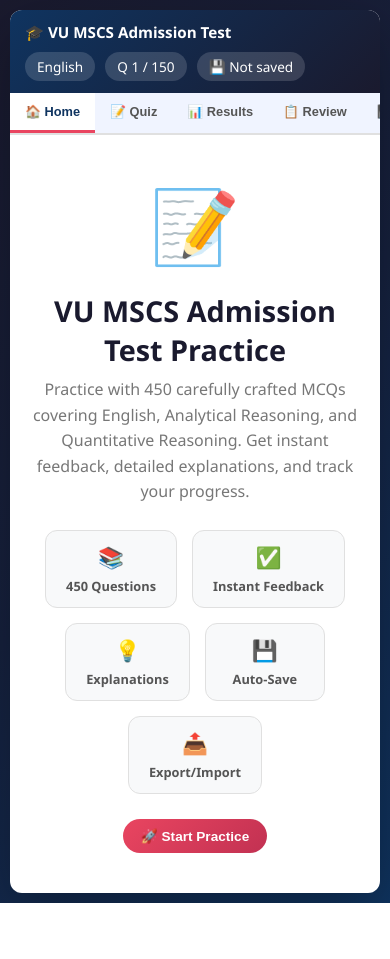
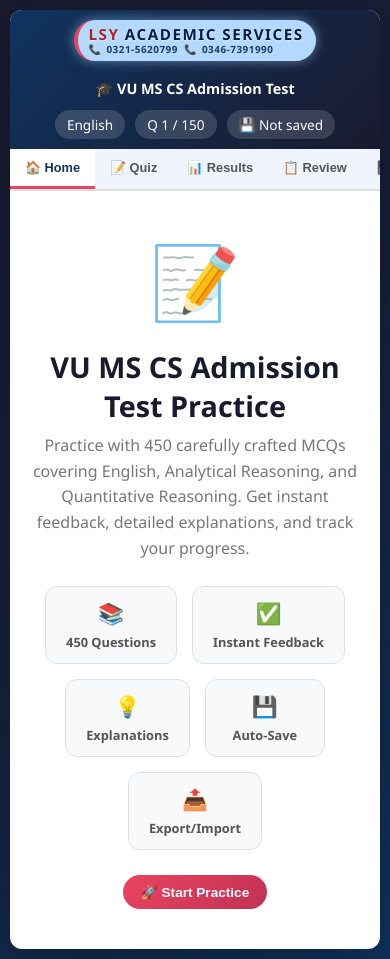
Before and after one commit to LSY-ACADEMICS/vu-mscs-quiz, a plain HTML site: page index.html in a window 390 px wide. Before the commit the page ends 903 px from the top, so only its background shows below. Drawn offline with Linux system fonts and the light colour scheme.

Commit message:
index.html

```diff
--- a/index.html
+++ b/index.html
@@ -4,7 +4,6 @@
   <meta charset="UTF-8">
   <meta name="viewport" content="width=device-width, initial-scale=1.0">
   <title>LSY Academic Services - MCQ Practice</title>
-  <title>VU MSCS Admission Test - MCQ Practice</title>
   <style>
     * { margin: 0; padding: 0; box-sizing: border-box; }
 
@@ -32,32 +31,80 @@
     .header {
       background: linear-gradient(135deg, #0f3460, #1a1a2e);
       color: #fff;
-      padding: 15px 25px;
+      padding: 12px 25px;
       display: flex;
       justify-content: space-between;
       align-items: center;
       flex-wrap: wrap;
+      gap: 12px;
+      position: relative;
+    }
+
+    .header-left {
+      display: flex;
+      align-items: center;
+      gap: 18px;
+      flex-wrap: wrap;
+    }
+
+    /* Text-based logo — light blue background */
+    .logo-text-block {
+      display: flex;
+      flex-direction: column;
+      line-height: 1.2;
+      background: #b3d9ff;          /* light blue */
+      padding: 6px 16px 6px 14px;
+      border-radius: 40px;
+      border-left: 4px solid #e94560;
+      box-shadow: 0 0 12px rgba(179, 217, 255, 0.5);
+      transition: box-shadow 0.3s ease;
+    }
+
+    .logo-text-block:hover {
+      box-shadow: 0 0 20px rgba(179, 217, 255, 0.8);
+    }
+
+    .logo-main {
+      font-size: 1.15rem;
+      font-weight: 800;
+      letter-spacing: 1.5px;
+      color: #0a1e3c;               /* dark navy for contrast */
+      text-transform: uppercase;
+      text-shadow: 0 1px 2px rgba(255,255,255,0.6);
+    }
+
+    .logo-main span {
+      color: #b22222;               /* deep red accent */
+      font-weight: 900;
+    }
+
+    .logo-phones {
+      font-size: 0.72rem;
+      font-weight: 600;
+      color: #1e3a5f;               /* dark blue for readability */
+      letter-spacing: 0.5px;
+      display: flex;
       gap: 10px;
-    }
-
-    .header-left {
-      display: flex;
-      align-items: center;
-      gap: 15px;
-    }
-
-    .header-logo {
-      height: 60px;
-      width: auto;
-      background: #fff;
-      border-radius: 50%;
-      padding: 3px;
-      box-shadow: 0 0 15px rgba(255,255,255,0.2);
-    }
-
+      flex-wrap: wrap;
+      margin-top: 1px;
+    }
+
+    .logo-phones i {
+      font-style: normal;
+      color: #b22222;
+      font-weight: 700;
+      margin-right: 2px;
+    }
+
+    /* Center the VU title */
     .header h1 {
-      font-size: 1.2rem;
+      font-size: 1.1rem;
       font-weight: 600;
+      white-space: nowrap;
+      margin: 0 auto;               /* horizontal centering */
+      text-align: center;
+      flex: 1 1 auto;
+      min-width: 200px;
     }
 
     .header-info {
@@ -65,6 +112,7 @@
       gap: 10px;
       font-size: 0.85rem;
       flex-wrap: wrap;
+      justify-content: flex-end;
     }
 
     .header-info span {
@@ -306,7 +354,7 @@
       to { opacity: 1; transform: translateY(0); }
     }
 
-    /* Navigation Buttons - MODIFIED LAYOUT */
+    /* Navigation Buttons */
     .nav-buttons {
       display: flex;
       justify-content: space-between;
@@ -318,7 +366,6 @@
       position: relative;
     }
 
-    /* Left group: Previous + Clear All (kept together) */
     .nav-left-group {
       display: flex;
       gap: 12px;
@@ -326,7 +373,6 @@
       flex-wrap: wrap;
     }
 
-    /* Center group: End Test exactly centered */
     .nav-center-group {
       display: flex;
       justify-content: center;
@@ -335,7 +381,6 @@
       min-width: 120px;
     }
 
-    /* Right group: Next / Submit (pushed to extreme right) */
     .nav-right-group {
       display: flex;
       gap: 12px;
@@ -779,9 +824,11 @@
     @media (max-width: 700px) {
       body { padding: 10px; }
       .container { border-radius: 12px; }
-      .header { padding: 12px 15px; }
-      .header h1 { font-size: 0.95rem; }
-      .header-logo { height: 45px; }
+      .header { padding: 10px 15px; }
+      .header h1 { font-size: 0.9rem; white-space: normal; }
+      .logo-main { font-size: 0.95rem; }
+      .logo-phones { font-size: 0.62rem; gap: 6px; }
+      .logo-text-block { padding: 5px 12px 5px 10px; }
       .main-content { padding: 18px; }
       .question-text { font-size: 1rem; }
       .option { padding: 11px 14px; }
@@ -795,7 +842,6 @@
       .tabs { font-size: 0.8rem; }
       .tab { padding: 11px 15px; font-size: 0.8rem; }
 
-      /* Stack nav groups on mobile */
       .nav-buttons {
         flex-direction: column;
         gap: 8px;
@@ -810,6 +856,21 @@
       .nav-center-group {
         order: -1;
       }
+
+      .header-left {
+        flex-direction: column;
+        align-items: center;
+        width: 100%;
+      }
+      .header h1 {
+        margin: 0;
+        text-align: center;
+        width: 100%;
+      }
+      .header-info {
+        justify-content: center;
+        width: 100%;
+      }
     }
   </style>
 </head>
@@ -818,8 +879,15 @@
 <div class="container">
   <div class="header">
     <div class="header-left">
-      <img src="logo.png" alt="LSY Academic Services" class="header-logo" onerror="this.style.display='none'">
-      <h1>🎓 VU MSCS Admission Test</h1>
+      <!-- Non-image logo: light blue background -->
+      <div class="logo-text-block">
+        <div class="logo-main"><span>LSY</span> Academic Services</div>
+        <div class="logo-phones">
+          <span><i>📞</i> 0321-5620799</span>
+          <span><i>📞</i> 0346-7391990</span>
+        </div>
+      </div>
+      <h1>🎓 VU MS CS Admission Test</h1>
     </div>
     <div class="header-info">
       <span id="sectionLabel">English</span>
@@ -840,7 +908,7 @@
   <div class="tab-content active" id="tab-welcome">
     <div class="welcome-screen">
       <div class="welcome-icon">📝</div>
-      <h2 class="welcome-title">VU MSCS Admission Test Practice</h2>
+      <h2 class="welcome-title">VU MS CS Admission Test Practice</h2>
       <p class="welcome-subtitle">
         Practice with 450 carefully crafted MCQs covering English, Analytical Reasoning, and Quantitative Reasoning.
         Get instant feedback, detailed explanations, and track your progress.
@@ -878,20 +946,16 @@
         </div>
       </div>
 
-      <!-- MODIFIED NAVIGATION BUTTONS: End Test centered, Next to extreme right -->
       <div class="nav-buttons">
-        <!-- Left group: Previous + Clear All -->
         <div class="nav-left-group">
           <button class="btn btn-prev" id="prevBtn" onclick="prevQuestion()">← Previous</button>
           <button class="btn btn-clear" onclick="clearAllAnswers()">🗑️ Clear All</button>
         </div>
 
-        <!-- Center group: End Test exactly centered -->
         <div class="nav-center-group">
           <button class="btn btn-end" onclick="endTest()">🛑 End Test</button>
         </div>
 
-        <!-- Right group: Next / Submit (pushed to extreme right) -->
         <div class="nav-right-group">
           <button class="btn btn-next" id="nextBtn" onclick="nextQuestion()">Next →</button>
           <button class="btn btn-submit hidden" id="submitBtn" onclick="submitQuiz()">📊 View Results</button>
@@ -1719,7 +1783,7 @@
   if (percentage >= 80) {
     resultsIcon.textContent = '🏆';
     resultsTitle.textContent = 'Excellent Performance!';
-    resultsSubtitle.textContent = 'You are well-prepared for the VU MSCS Admission Test!';
+    resultsSubtitle.textContent = 'You are well-prepared for the VU MS CS Admission Test!';
   } else if (percentage >= 60) {
     resultsIcon.textContent = '👍';
     resultsTitle.textContent = 'Good Job!';
```
